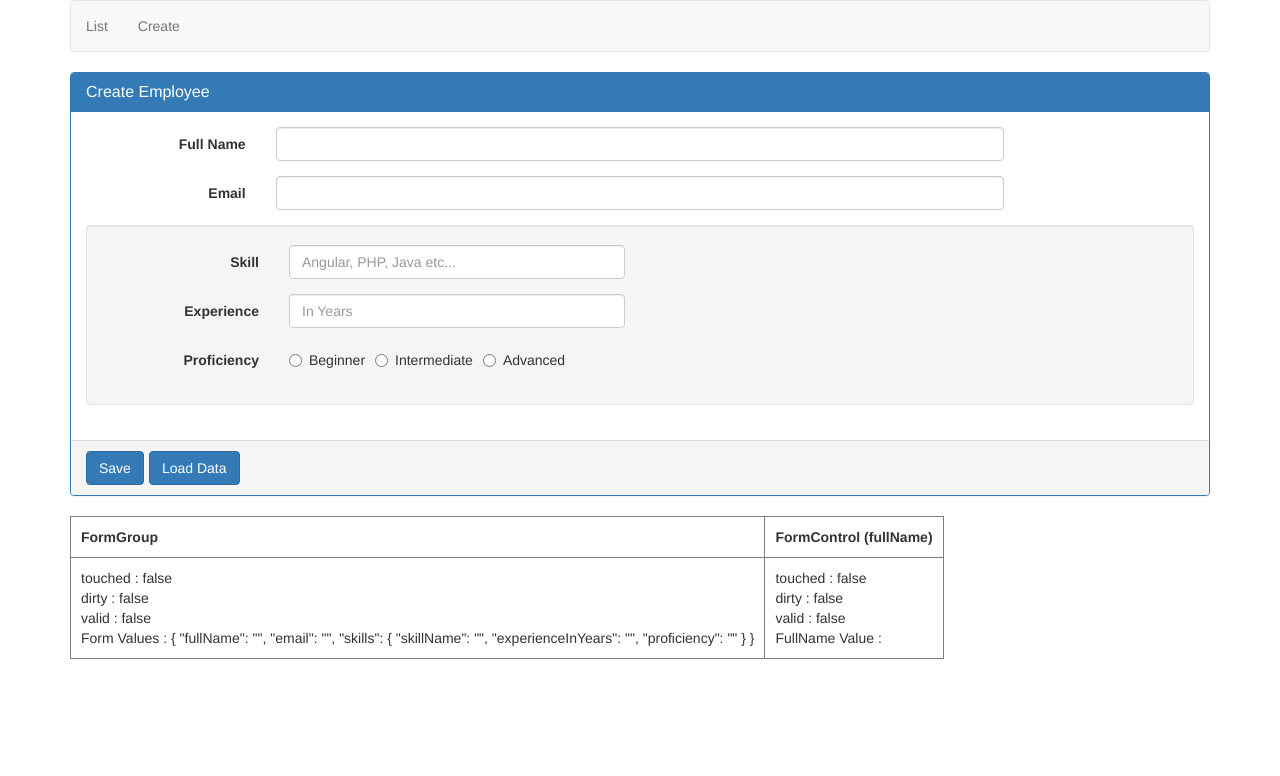
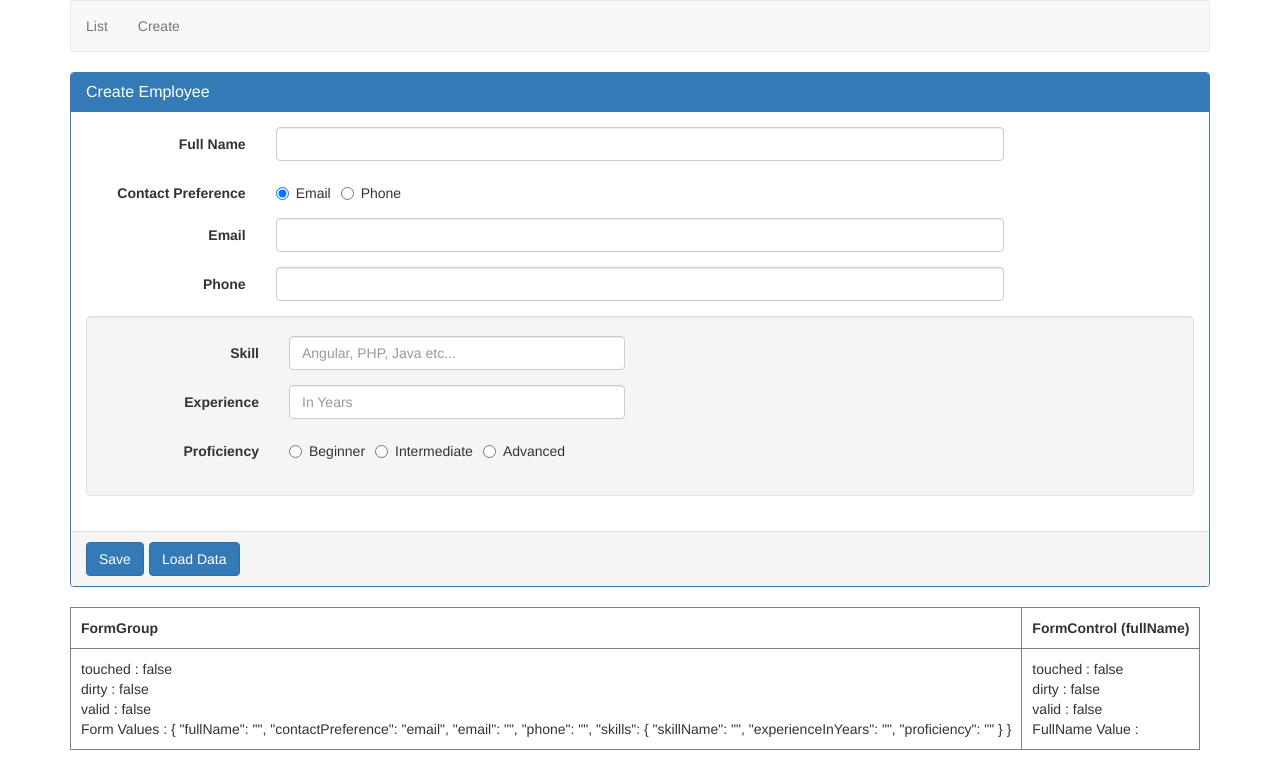
Before and after one commit to mitul327/Angular-Reactive-Forms, an Angular app: page /create in a window 1280 px wide. Shown: the top 776 px of the page. Built offline with nearby package versions, Linux system fonts and the light colour scheme.

Commit message:
dynamically adding/removing control validators

```diff
--- a/src/app/employee/create-employee.component.html
+++ b/src/app/employee/create-employee.component.html
@@ -20,6 +20,26 @@
         </div>
       </div>
 
+      <div class="form-group">
+        <label class="col-md-2 control-label">Contact Preference</label>
+        <div class="col-md-8">
+          <label class="radio-inline">
+            <input
+              type="radio"
+              value="email"
+              formControlName="contactPreference"
+            />Email
+          </label>
+          <label class="radio-inline">
+            <input
+              type="radio"
+              value="phone"
+              formControlName="contactPreference"
+            />Phone
+          </label>
+        </div>
+      </div>
+
       <div class="form-group" [ngClass]="{ 'has-error': formErrors.email }">
         <label class="col-sm-2 control-label" for="email">Email</label>
         <div class="col-sm-8">
@@ -32,6 +52,22 @@
           />
           <span class="help-block" *ngIf="formErrors.email">
             {{ formErrors.email }}
+          </span>
+        </div>
+      </div>
+
+      <div class="form-group" [ngClass]="{ 'has-error': formErrors.phone }">
+        <label class="col-sm-2 control-label" for="email">Phone</label>
+        <div class="col-sm-8">
+          <input
+            id="phone"
+            type="text"
+            class="form-control"
+            formControlName="phone"
+            (blur)="logValidationErrors()"
+          />
+          <span class="help-block" *ngIf="formErrors.phone">
+            {{ formErrors.phone }}
           </span>
         </div>
       </div>
--- a/src/app/employee/create-employee.component.ts
+++ b/src/app/employee/create-employee.component.ts
@@ -13,11 +13,15 @@
   public validationMessages = {
     fullName: {
       required: 'Full Name is required.',
-      minlength: 'Full Name must be greater than 2 characters.',
+      minlength: 'Full Name must be greater than 2 characters',
       maxlength: 'Full Name must be less than 10 characters.',
     },
     email: {
       required: 'Email is required.',
+      emailDomain: 'Email domian should be rediffmail.com',
+    },
+    phone: {
+      required: 'Phone is required.',
     },
     skillName: {
       required: 'Skill Name is required.',
@@ -29,10 +33,10 @@
       required: 'Proficiency is required.',
     },
   };
-
   public formErrors = {
     fullName: '',
     email: '',
+    phone: '',
     skillName: '',
     experienceInYears: '',
     proficiency: '',
@@ -49,7 +53,9 @@
           Validators.maxLength(10),
         ],
       ],
+      contactPreference: ['email'],
       email: ['', Validators.required],
+      phone: [''],
       skills: this.fb.group({
         skillName: ['', Validators.required],
         experienceInYears: ['', Validators.required],
@@ -57,9 +63,25 @@
       }),
     });
 
+    this.employeeForm
+      .get('contactPreference')
+      .valueChanges.subscribe((data: string) => {
+        this.onContactPreferenceChange(data);
+      });
+
     this.employeeForm.valueChanges.subscribe((data) => {
       this.logValidationErrors(this.employeeForm);
     });
+  }
+
+  public onContactPreferenceChange(selectedValue: string): void {
+    const phoneFormControl = this.employeeForm.get('phone');
+    if (selectedValue === 'phone') {
+      phoneFormControl.setValidators(Validators.required);
+    } else {
+      phoneFormControl.clearValidators();
+    }
+    phoneFormControl.updateValueAndValidity();
   }
 
   public logValidationErrors(group: FormGroup = this.employeeForm): void {
@@ -87,6 +109,5 @@
 
   public onLoadDataClick(): void {
     this.logValidationErrors(this.employeeForm);
-    console.log(this.formErrors);
   }
 }
```
